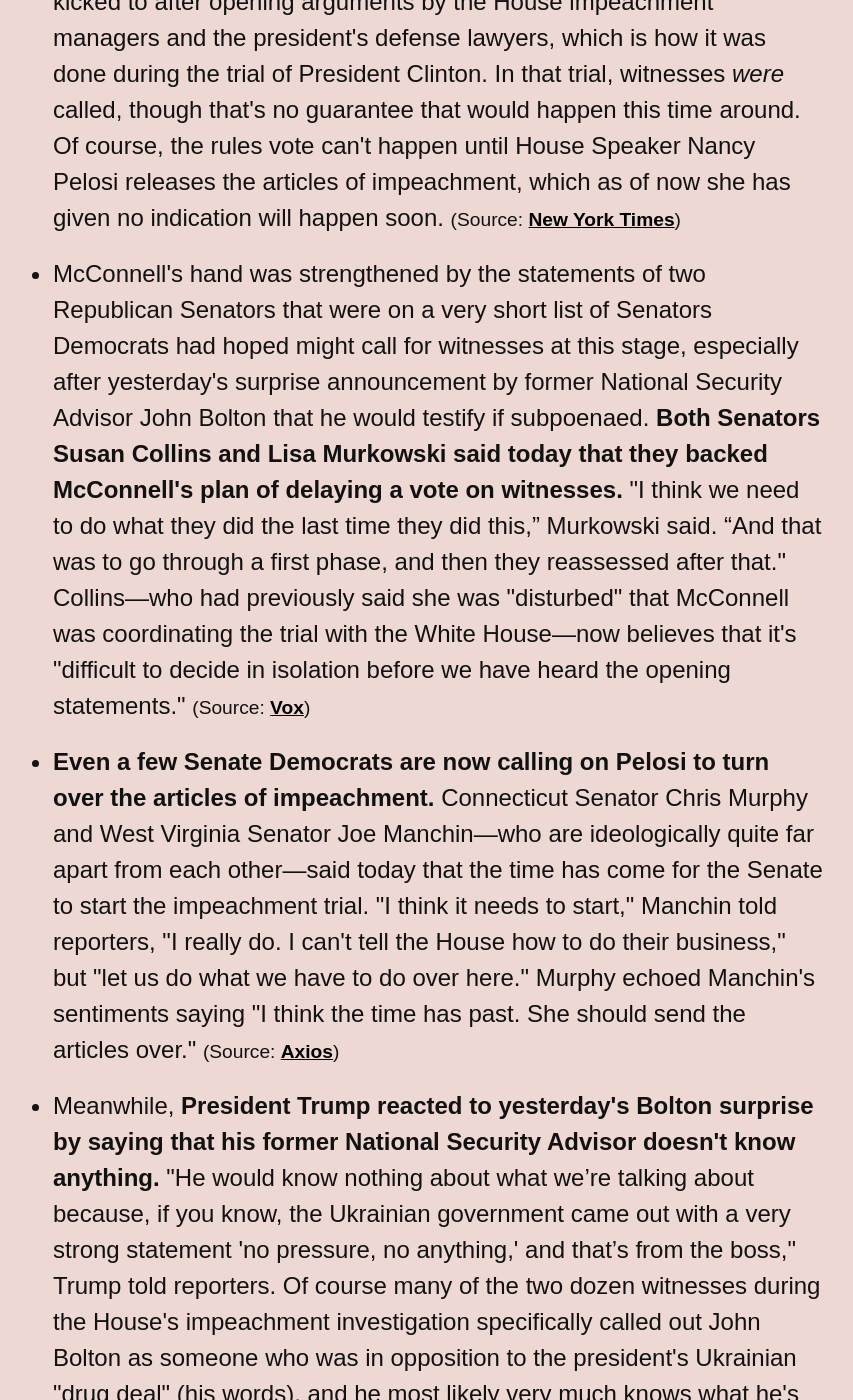
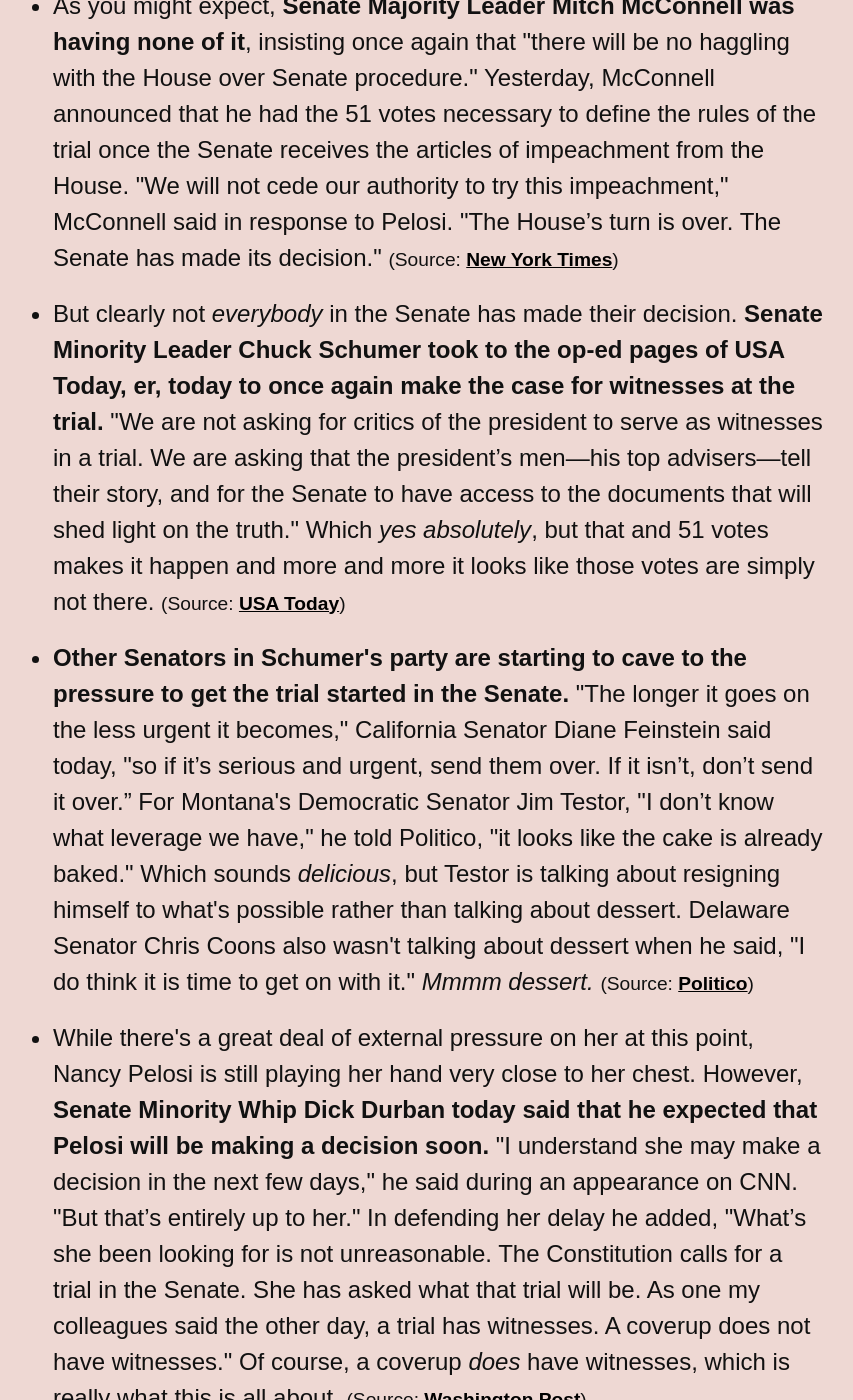
Before and after one commit to dansinker/impeachment.fyi, a Jekyll site: the page built from index.md, in a window 1280 px wide and 1400 px high, scrolled down 954 px. Shown: the whole window, without its empty margins (277-1130 px from the left). Built offline with Jekyll 4.4.1, drawn with Linux system fonts in a browser that asks for light colours; nearby versions of some CDN libraries; some web fonts are replaced; comment, search, counter and statistics services are not loaded; some of the changed text lies outside the part shown.

Commit message:
January 8 update

```diff
--- a/_data/news.yml
+++ b/_data/news.yml
@@ -1,4 +1,23 @@
 news:
+- date: 2020-01-08T18:15:00
+  yesterday: The President of the United States was <a href="https://www.washingtonpost.com/politics/trump-impeachment-live-updates/2019/12/18/237147e8-2110-11ea-bed5-880264cc91a9_story.html">impeached by the House of Representatives on December 18th.</a> Since that point, <a href="https://www.politico.com/news/2020/01/03/trump-senate-impeachment-trial-093290">Washington has been in a limbo state</a>, waiting for the articles of impeachment to be turned over to the Senate. In the meantime, <a href="https://www.vox.com/science-and-health/2020/1/8/21055228/australia-fires-map-animals-koalas-wildlife-smoke-donate">the world caught fire</a> or <a href="https://www.cnn.com/2020/01/08/us/puerto-rico-region-hundreds-of-earthquakes/index.html">started quaking badly</a>, and things <a href="https://www.nytimes.com/2020/01/06/world/middleeast/iran-soleimani-trump.html">got scary with Iran</a>, and still we wait.
+  todays:
+  - item: For the first time since the House reconvened for the new year, <b>House Speaker Nancy Pelosi spoke to reporters today about what she would need to see before turning over the articles of impeachment to the Senate for a trial.</b> "We are waiting to see what the terms are," she explained, because "how we choose our managers depends on what the arena is that we are going into." What she means is that when the articles do move to the Senate, House impeachment managers, chosen by Pelosi, act as prosecutors in the trial. Without knowing how the trial will run, Pelosi says, she can't choose the right managers to try the case. I mean, <i>OK</i>? But also, well, everything below.
+    source: Bloomberg
+    url: https://www.bloomberg.com/news/articles/2020-01-08/pelosi-still-holding-on-to-trump-charges-impeachment-update#pelosi-wants-terms-before-sending-articles-1045-am
+  - item: As you might expect, <b>Senate Majority Leader Mitch McConnell was having none of it</b>, insisting once again that "there will be no haggling with the House over Senate procedure." Yesterday, McConnell announced that he had the 51 votes necessary to define the rules of the trial once the Senate receives the articles of impeachment from the House. "We will not cede our authority to try this impeachment," McConnell said in response to Pelosi. "The House’s turn is over. The Senate has made its decision."
+    source: New York Times
+    url: https://www.nytimes.com/2020/01/08/us/politics/mcconnell-pelosi-impeachment-trial.html
+  - item: But clearly not <i>everybody</i> in the Senate has made their decision. <b>Senate Minority Leader Chuck Schumer took to the op-ed pages of USA Today, er, today to once again make the case for witnesses at the trial.</b> "We are not asking for critics of the president to serve as witnesses in a trial. We are asking that the president’s men—his top advisers—tell their story, and for the Senate to have access to the documents that will shed light on the truth." Which <i>yes absolutely</i>, but that and 51 votes makes it happen and more and more it looks like those votes are simply not there.
+    source: USA Today
+    url: https://www.usatoday.com/story/opinion/2020/01/08/trump-senate-impeachment-trial-needs-bolton-mulvaney-column/2832300001/
+  - item: <b>Other Senators in Schumer's party are starting to cave to the pressure to get the trial started in the Senate.</b> "The longer it goes on the less urgent it becomes," California Senator Diane Feinstein said today, "so if it’s serious and urgent, send them over. If it isn’t, don’t send it over.” For Montana's Democratic Senator Jim Testor, "I don’t know what leverage we have," he told Politico, "it looks like the cake is already baked." Which sounds <i>delicious</i>, but Testor is talking about resigning himself to what's possible rather than talking about dessert. Delaware Senator Chris Coons also wasn't talking about dessert when he said, "I do think it is time to get on with it." <i>Mmmm dessert.</i>
+    source: Politico
+    url: https://www.politico.com/news/2020/01/08/senate-democrats-break-pelosi-over-impeachment-096224
+  - item: While there's a great deal of external pressure on her at this point, Nancy Pelosi is still playing her hand very close to her chest. However, <b>Senate Minority Whip Dick Durban today said that he expected that Pelosi will be making a decision soon.</b> "I understand she may make a decision in the next few days," he said during an appearance on CNN. "But that’s entirely up to her." In defending her delay he added, "What’s she been looking for is not unreasonable. The Constitution calls for a trial in the Senate. She has asked what that trial will be. As one my colleagues said the other day, a trial has witnesses. A coverup does not have witnesses." Of course, a coverup <i>does</i> have witnesses, which is really what this is all about.
+    source: Washington Post
+    url: https://www.washingtonpost.com/politics/trump-impeachment-live-updates/2020/01/08/aea6ed80-3205-11ea-9313-6cba89b1b9fb_story.html#link-563TLM7G5EZ63F7YHR2BZOMCNY
+  tomorrow: As you can surmise from above, everything moving forward from here currently boils down to "when will the articles be delivered to the Senate"? One person knows the answer to that question, and she's not telling. Yet.
 - date: 2020-01-07T18:30:00
   yesterday: Washington returned from their winter recess yesterday into a political landscape that has to balance both the potential of a <a href="https://www.nytimes.com/2020/01/06/world/middleeast/iran-soleimani-trump.html">war with Iran</a> and the looming <a href="https://www.washingtonpost.com/politics/trump-impeachment-live-updates/2019/12/18/237147e8-2110-11ea-bed5-880264cc91a9_story.html">impeachment</a> trial of the president who would wage it. Which was why it was especially surprising that noted Iranian war hawk John Bolton chose <i>yesterday</i> to <a href="https://www.boltonpac.com/2020/01/statement-of-john-r-bolton/">issue a surprise statement</a> that he would testify, if subpoenaed, in a Senate trial. Of course, when that trial would take place is still up in the air as <a href="https://www.politico.com/news/2020/01/03/trump-senate-impeachment-trial-093290">an impasse continues</a> between Senate Republicans and House Democrats. Which brings us to today.
   todays:
```
